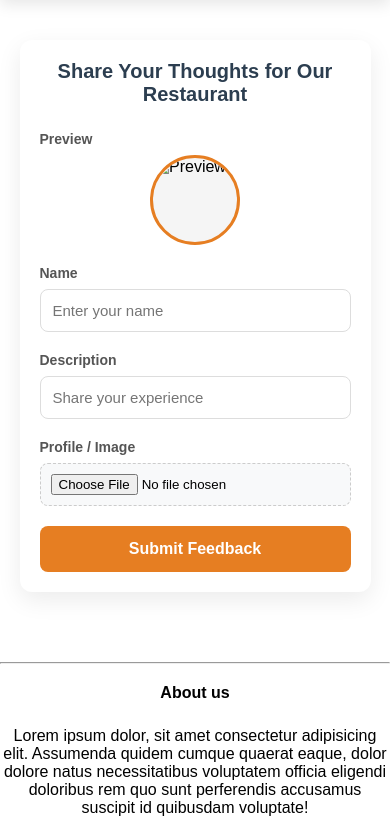
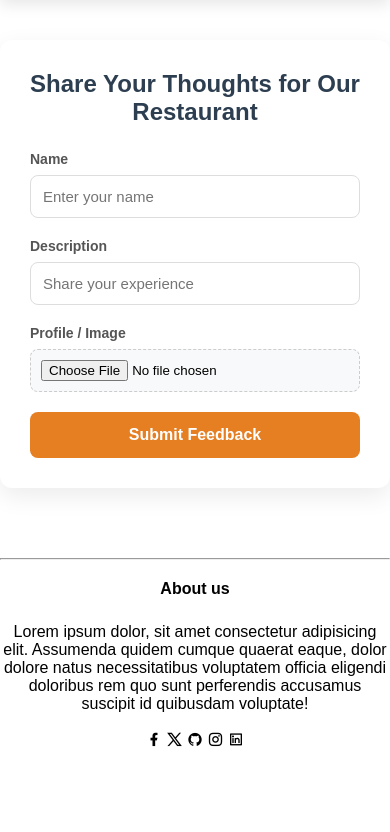
Before and after one commit to LloydZxx/Our_Restaurant, a Django app: page /review/ in a window 390 px wide. Shown: the part 58-890 px from the top of the page. After the commit the page ends 805 px from the top, so only its background shows below. Run offline with Django 5.2, Linux system fonts and the light colour scheme; some libraries are stand-ins or nearby versions.

Commit message:
first commit

```diff
--- a/restaurant/templates/review.html
+++ b/restaurant/templates/review.html
@@ -2,7 +2,7 @@
 {% block body %}
 
 <style>
-
+    /* CSS Styling */
     .form-container {
         max-width: 500px;
         margin: 40px auto;
@@ -49,6 +49,7 @@
         box-shadow: 0 0 0 3px rgba(230, 126, 34, 0.1);
     }
 
+    /* File Input Styling */
     .form-group input[type="file"] {
         width: 100%;
         padding: 10px;
@@ -59,25 +60,7 @@
         box-sizing: border-box;
     }
 
-    .preview-box {
-        width: 120px;
-        height: 120px;
-        margin: 0 auto 15px;
-        border-radius: 50%;
-        overflow: hidden;
-        border: 3px solid #e67e22;
-        display: flex;
-        align-items: center;
-        justify-content: center;
-        background: #f5f5f5;
-    }
-
-    .preview-box img {
-        width: 100%;
-        height: 100%;
-        object-fit: cover;
-    }
-
+    /* Submit Button Styling */
     .submit-btn {
         width: 100%;
         padding: 14px;
@@ -98,22 +81,6 @@
     .submit-btn:active {
         transform: scale(0.98);
     }
-
-    @media (max-width: 600px) {
-        .form-container {
-            width: 90%;
-            padding: 20px;
-        }
-
-        .preview-box {
-            width: 90px;
-            height: 90px;
-        }
-
-        .form-title {
-            font-size: 20px;
-        }
-    }
 </style>
 
 <div class="form-container">
@@ -121,13 +88,6 @@
 
     <form action="" method="post" enctype="multipart/form-data">
         {% csrf_token %}
-
-        <div class="form-group">
-            <label>Preview</label>
-            <div class="preview-box">
-                <img id="previewImg" src="" alt="Preview">
-            </div>
-        </div>
 
         <div class="form-group">
             <label for="name">Name</label>
@@ -141,19 +101,11 @@
 
         <div class="form-group">
             <label for="profile">Profile / Image</label>
-            <input type="file" id="profile" name="image" accept="image/*" onchange="loadFile(event)">
+            <input type="file" id="profile" required name="image" accept="image/*">
         </div>
 
         <button type="submit" class="submit-btn">Submit Feedback</button>
     </form>
 </div>
 
-<!-- JS -->
-<script>
-function loadFile(event) {
-    const image = document.getElementById('previewImg');
-    image.src = URL.createObjectURL(event.target.files[0]);
-}
-</script>
-
 {% endblock %}
--- a/static/css/style.css
+++ b/static/css/style.css
@@ -214,7 +214,6 @@ nav ul li a:hover::before{
     margin: auto;
 }
 
-/* ================= MOBILE ================= */
 
 .menu{
     display: flex;
```
Also changed, not shown: static/js/menu.js (line endings or trailing spaces).
